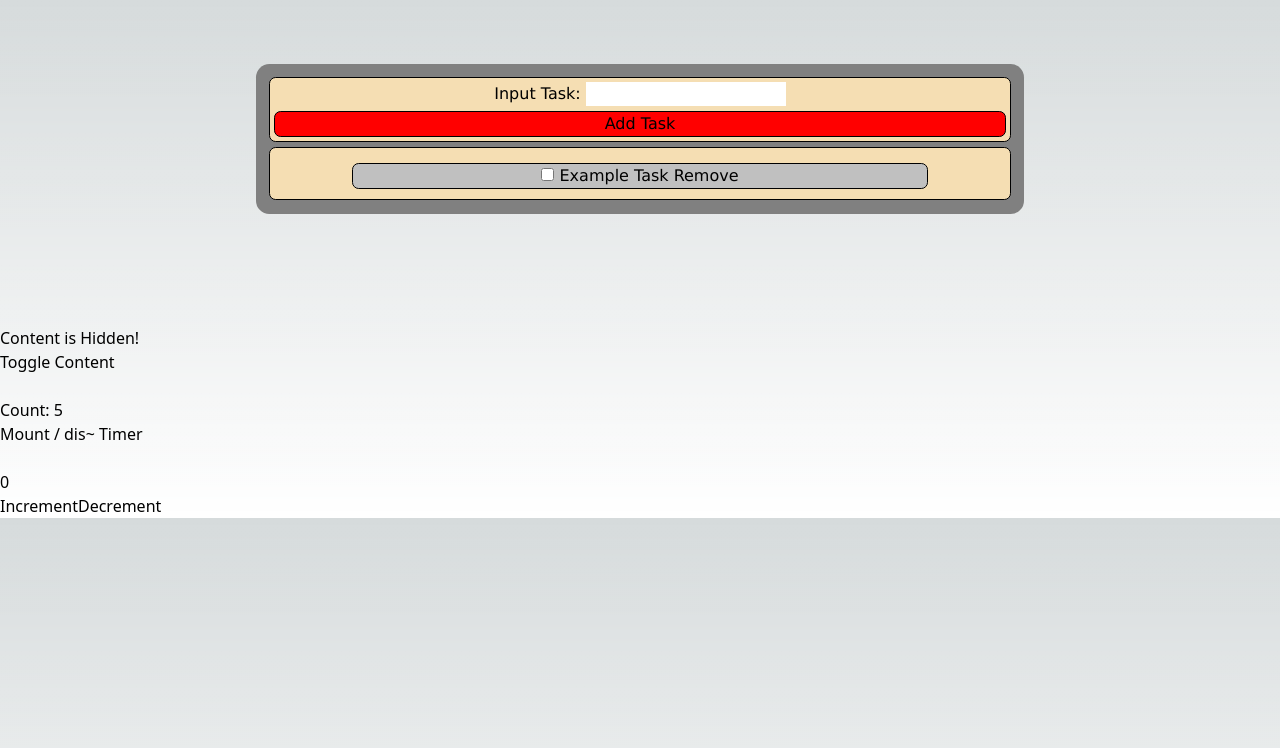
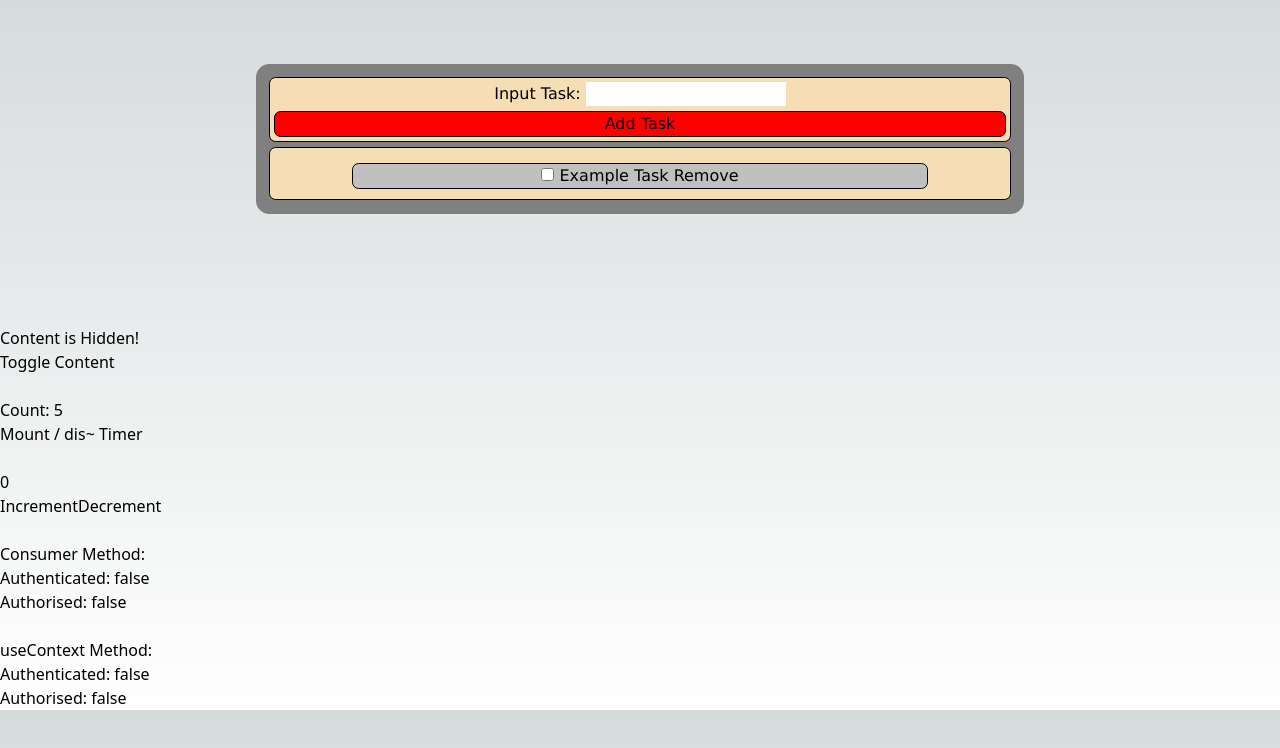
Before and after one commit to Austin-ALIT/austin-react-intermediary, a Next.js app: page / in a window 1280 px wide. Shown: the top 748 px of the page. Built offline with nearby package versions, Linux system fonts and the light colour scheme.

Commit message:
Basic Context CheckPoint

```diff
--- /dev/null
+++ b/src/components/childcomponent/childcomponent.tsx
@@ -0,0 +1,20 @@
+// Import the useContext hook from the 'react' package.
+import AuthContext, { ContextConsumer, ContextProvider } from "@/context/authcontext/authcontext";
+import { useContext } from "react";
+
+export default function ChildComponent(){
+    // Inside the ChildComponent, use the useContext hook to access the context value.
+    const contex = useContext(AuthContext);
+
+    // Display the context data in the component's render.
+    return(
+        <ContextProvider>
+            <p> Consumer Method: </p>
+            <ContextConsumer/>
+            <br/>
+            <p> useContext Method: </p>
+            <p> {`Authenticated: ${contex.isAuthenticated}`} </p>
+            <p> {`Authorised: ${contex.isAuthorised}`} </p>
+        </ContextProvider>
+    )
+}
--- /dev/null
+++ b/src/context/authcontext/authcontext.tsx
@@ -0,0 +1,69 @@
+// Set up the Context:
+
+import React from "react";
+
+// Create a Context Wrapper component called “AuthContext” in the context directory. /// -- CHECK
+// Set up a new context using the createContext function from the 'react' package.
+const AuthContext = React.createContext({
+    // Define an initial context value that includes two Boolean states
+    // called “isAuthenticated” and “isAuthorised”.
+    isAuthenticated: false,
+    isAuthorised: false
+});
+
+export default AuthContext;
+
+// Create Provider and Consumer Components:
+// Create a Provider component that wraps the main App component and provides the context value to its children.
+export function ContextProvider(props: any){
+    return(
+        <AuthContext.Provider value={{
+            // To be replaced with a state
+            isAuthenticated: false,
+            isAuthorised: false
+        }}>
+            {props.children}
+        </AuthContext.Provider>
+    )
+}
+
+// Create a Consumer component that will consume the context and display the context data.
+export function ContextConsumer(){
+    return(
+        <AuthContext.Consumer children={(contex) => {
+            return(
+                <>
+                    <p> {`Authenticated: ${contex.isAuthenticated}`} </p>
+                    <p> {`Authorised: ${contex.isAuthorised}`} </p>
+                </>
+            )
+        }}/>
+    )
+}
+
+
+// Use useContext Hook:
+
+// Create a new component called ChildComponent.
+// SEE components/childcomponent/childcomponent.tsx
+
+
+// Render the Result:
+
+// In the main App component, render the ChildComponent within the Consumer component.
+
+// Display Messages that describe the context state.
+
+// Verify that the context data is correctly displayed in the application.
+
+// Update Context Data:
+
+// Add a buttons or input fields to the ChildComponent that allows the user to modify the context data.
+
+// Implement the necessary logic to update the context data when the user interacts with the buttons or input fields.
+
+// Test and Experiment:
+
+// Test the application by interacting with the UI and verifying that the context data updates correctly.
+
+// Experiment with different use cases, such as nesting components that consume the context or passing the context through multiple levels of components.
--- a/src/pages/index.tsx
+++ b/src/pages/index.tsx
@@ -1,3 +1,4 @@
+import ChildComponent from "@/components/childcomponent/childcomponent";
 import ConditionalRendering from "@/components/conditionalrendering/conditionalrendering";
 import Counter from "@/components/counter/counter";
 import CountReducer from "@/components/countreducer/countreducer";
@@ -16,6 +17,8 @@ export default function Home(){
       <button onClick={()=>{setVisable(!visable)}}> Mount / dis~ Timer </button>
       <br/><br/>
       <CountReducer/>
+      <br/><br/>
+      <ChildComponent/>
     </>
   )
 }
```
